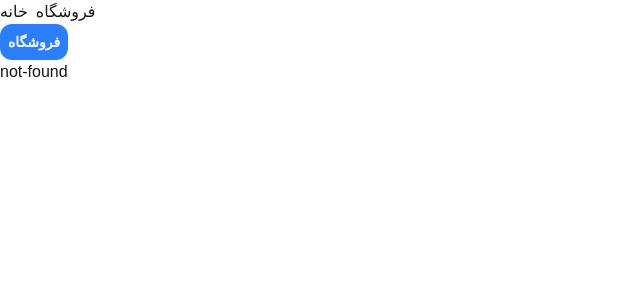
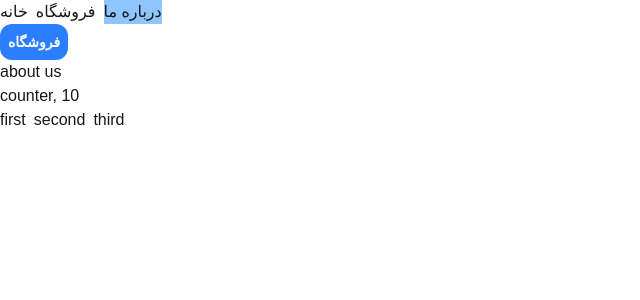
Before and after one commit to sshosseinir/salar-nextjs, a Next.js app: page /about in a window 1280 px wide. Before the commit this address had no page. Shown: the top 300 px of the page, without its empty margins (0-640 px from the left). Built offline with nearby package versions, Linux system fonts and the light colour scheme.

Commit message:
server component

```diff
--- /dev/null
+++ b/app/about/components/counter/counter.tsx
@@ -0,0 +1,15 @@
+"use client"
+import { useState } from "react"
+import React from "react";
+import List from "../serverComponent";
+
+export default function Counter({children}:{children:React.ReactNode}) {
+    const [first, setfirst] = useState(10);
+    setfirst
+    return (
+        <>
+            <div>counter, {first}</div>
+            {children}
+        </>
+    )
+}
--- /dev/null
+++ b/app/about/components/serverComponent.tsx
@@ -0,0 +1,21 @@
+
+export default function ServerComponent() {
+    const list = [
+        { id: 0, title: 'first' },
+        { id: 1, title: 'second' },
+        { id: 2, title: 'third' },
+    ]
+
+
+    return (
+        <div className='flex gap-2'>
+            {
+                list.map(item => {
+                    return (
+                        <div key={item.id}>{item.title}</div>
+                    )
+                })
+            }
+        </div>
+    )
+}
--- /dev/null
+++ b/app/about/page.tsx
@@ -0,0 +1,18 @@
+import Counter from "./components/counter/counter"
+import  ServerComponent from "./components/serverComponent"
+
+function page() {
+  return (
+    <>
+    <div>about us</div>
+
+    <Counter>
+        <ServerComponent />
+    </Counter>
+    </>
+
+
+  )
+}
+
+export default page
--- a/app/components/navbar/Navbar.tsx
+++ b/app/components/navbar/Navbar.tsx
@@ -10,6 +10,7 @@ function Navbar() {
     const nav = [
         { name: 'خانه', route: '/' },
         { name: 'فروشگاه', route: '/store' },
+        { name: 'درباره ما', route: '/about' },
     ]
 
     const handleClick = () => {
```
